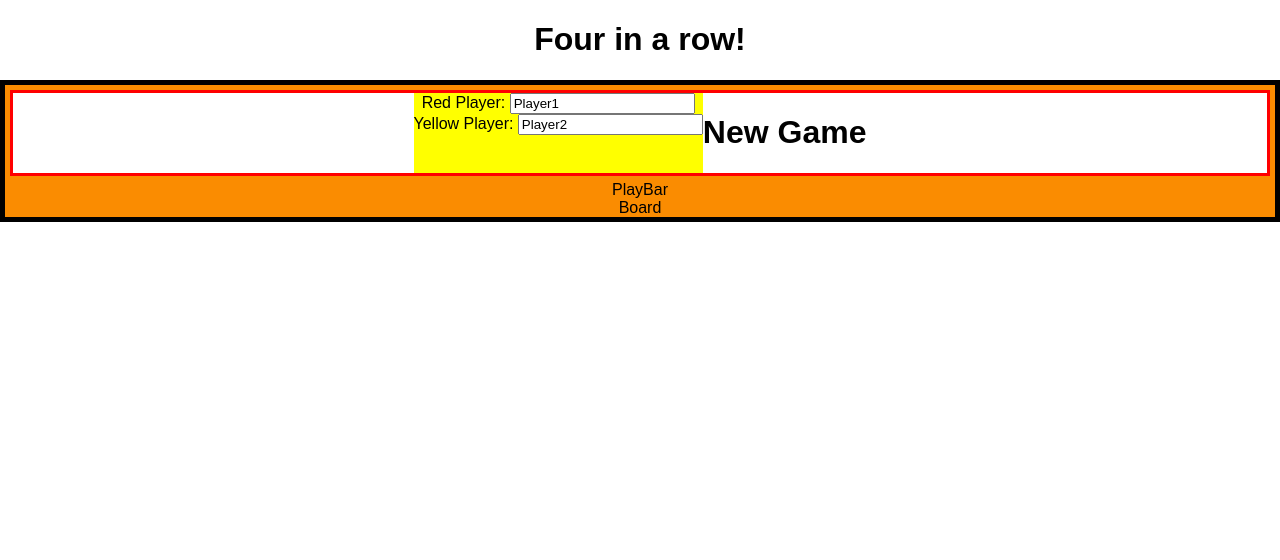
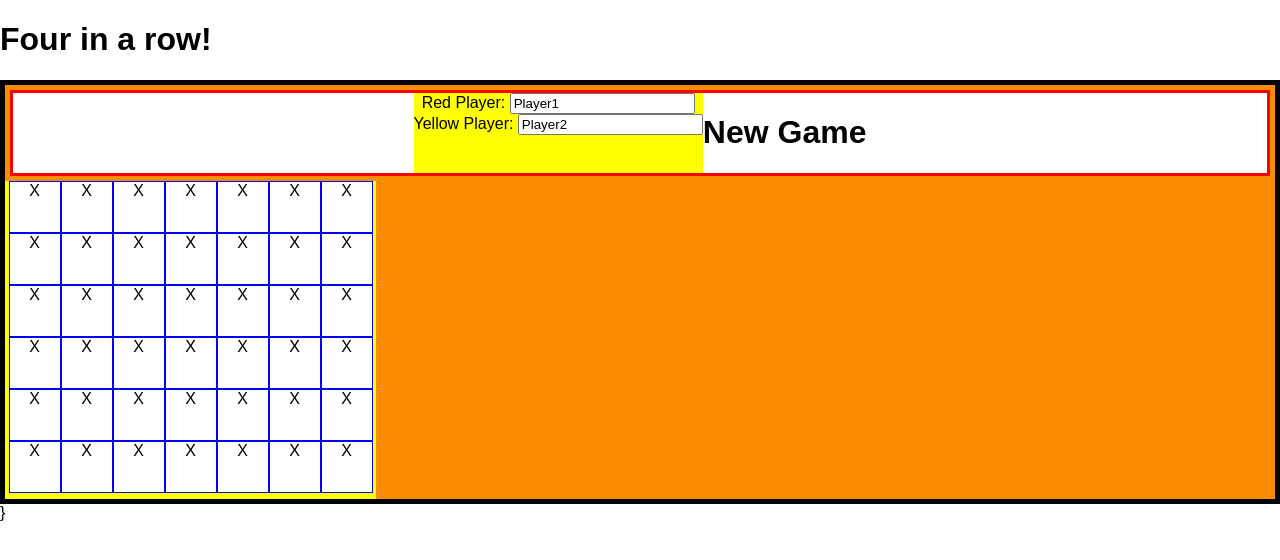
Before and after one commit to shamiran/four-in-a-row, a React (Create React App) app: page / in a window 1280 px wide. Shown: the top 560 px of the page. Built offline with nearby package versions, Linux system fonts and the light colour scheme.

Commit message:
Make react components dynamic, implement unintentional upside down rendering of board

```diff
--- a/src/App.css
+++ b/src/App.css
@@ -1,11 +1,4 @@
-.App {
-  text-align: center;
-}
 
-.App-logo {
-  animation: App-logo-spin infinite 20s linear;
-  height: 80px;
-}
 .GameContainer {
   margin:auto;
   background-color: #FA8C01;
@@ -14,7 +7,6 @@
 }
 .MenuBar {
   margin:5px;
-  height: 80px;
   border:3px solid red;
   background-color: white;
   display:flex;
@@ -30,11 +22,18 @@
   align-self: right;
 }
 
-.App-header {
-  background-color: #222;
-  height: 150px;
-  padding: 20px;
-  color: white;
+.BoardContainer {
+  background-color: grey;
+}
+.Board {
+  width:350px;
+  height:300px;
+  border:'1px solid black'
+}
+.Grid {
+  width:50px;
+  height:50px;
+  border:'1px solid black'
 }
 
 .App-intro {
--- a/src/App.js
+++ b/src/App.js
@@ -1,22 +1,41 @@
 import React, { Component } from 'react';
 import './App.css';
+import BoardLogic from './boardLogic.js';
 
+const GRID_SIZE = 50;
+const boardLogic = new BoardLogic(7,6);
 class App extends Component {
+  constructor () {
+    super();
+    this.state = {boardLogic: boardLogic};
+    /*let boardLogic = new BoardLogic(7,6);
+    props = {boardLogic : {boardLogic}};
+    console.log(boardLogic);
+    props = ({boardLogic: {boardLogic}});
+    this.setState({boardLogic: props.boardLogic});
+*/  }
+  updateBoard() {
+    this.setState({boardLogic:boardLogic});
+    console.log("Hey");
+
+  }
   render() {
-    return (
+      return (
       <div className="App">
         <h1> Four in a row! </h1>
-        <GameContainer/>
+
+        <GameContainer boardLogic={this.state.boardLogic} onPlay={this.updateBoard.bind(this)}/>}
       </div>
     );
   }
 }
 class GameContainer extends Component {
-  render() {
+ render() {
     return (
       <div className="GameContainer">
         <MenuBar />
-        <BoardContainer />
+        <BoardContainer boardLogic={this.props.boardLogic}
+         onPlay={this.props.onPlay}   />
       </div>
     );
   }
@@ -56,20 +75,57 @@ class NewGameButton extends Component {
     );
   }
 }
-/* Contains the board and playbar */
 class BoardContainer extends Component {
   render() {
-    return(
-      <div className="BoardContainer">
-        <PlayBar/>
-        <Board />
-      </div>
+    let gridContainer = [];
+    let index = 0;
+    for (let i = 0; i < this.props.boardLogic.rows; i++) {
+      for(let j = 0; j < this.props.boardLogic.cols; j++) {
+        gridContainer.push(<Grid
+          boardLogic={this.props.boardLogic}
+          row={i}
+          col={j}
+          key={index++}
+          onPlay={this.props.onPlay} />
+        );
+      }
+    }
+    let style = {
+      "width": this.props.boardLogic.cols * (GRID_SIZE + 3),
+      "height": this.props.boardLogic.rows * (GRID_SIZE + 3),
+      "backgroundColor": "yellow",
+    }
+    return(<div style={style}> {gridContainer} </div>);
+  }
+}
+class Grid extends Component {
+  handleClick() {
+    if (this.props.boardLogic.play(this.props.col)) {
+      console.log("click");
+      this.props.onPlay();
+    }
+  }
+  render() {
+    let gridStatus = this.props.boardLogic.board[this.props.col][this.props.row];
+    let backgroundColor = "white";
+    if (gridStatus !== this.props.boardLogic.EMPTY)  {
+      backgroundColor = gridStatus === this.props.boardLogic.RED ? "red" : "yellow";
+    }
+      let style = {
+      width:GRID_SIZE,
+      height:GRID_SIZE,
+      display:'inline-block',
+      "backgroundColor": backgroundColor,
+      border:'1px solid blue'
+    }
+    return(<div style={style} onClick={this.handleClick.bind(this)}>X</div>
     );
   }
 }
 
+
 /* Contains the bar used for selecting which column to place your gamepiece in */
-class PlayBar extends Component {
+/*class PlayBar extends Component {
   render() {
     return(
       <div>
@@ -77,17 +133,26 @@ class PlayBar extends Component {
       </div>
     );
   }
-}
-
-class Board extends Component {
+}*/
+/* Contains a row x col table, beware coordinate axis is flipped from boardLogic */
+/*class Board extends Component {
   render() {
     return (
-      <div>
-        Board
+      <div className="Board">
+        <table>
+          <tbody>
+              <tr> <PlayBar /> </tr>
+              {for (let row= 0; row < this.props.board.rows; row++) {
+                return <RowContainer row=row />
+              }}
+
+          </tbody>
+        </table>
       </div>
     );
   }
 
-}
+}*/
+
 
 export default App;
--- a/src/boardLogic.js
+++ b/src/boardLogic.js
@@ -61,7 +61,7 @@ const BoardLogic = class {
 		for (let col = 0; col < this.cols; col++) {
 			for(let row = 0; row < this.rows - 3; row++) {
 				let currentPiece = this.board[col][row];
-				if (currentPiece != this.EMPTY &&
+				if (currentPiece !== this.EMPTY &&
 					currentPiece === this.board[col][row + 1] &&
 					currentPiece === this.board[col][row + 2] &&
 					currentPiece === this.board[col][row + 3]) {
@@ -73,7 +73,7 @@ const BoardLogic = class {
 		for (let row = 0; row < this.rows; row++) {
 			for (let col = 0; col < this.cols - 3; col++) {
 				let currentPiece = this.board[col][row];
-				if (currentPiece != this.EMPTY &&
+				if (currentPiece !== this.EMPTY &&
 					currentPiece === this.board[col + 1][row] &&
 					currentPiece === this.board[col + 2][row] &&
 					currentPiece === this.board[col + 3][row]) {
@@ -83,11 +83,9 @@ const BoardLogic = class {
 		}
 		//Diagonally rightwards & downwards
 		for (let row = 3; row < this.rows; row++) {
-
-			let col = 0;
 			for(let i = 0 ; i < Math.min(row + 1, this.cols); i++) {
 				let currentPiece = this.board[i][row - i];
-				if (currentPiece != this.EMPTY &&
+				if (currentPiece !== this.EMPTY &&
 					currentPiece === this.board[i + 1][row - i - 1] &&
 					currentPiece === this.board[i + 2][row - i - 2] &&
 					currentPiece === this.board[i + 3][row -i - 3]) {
@@ -102,7 +100,7 @@ const BoardLogic = class {
 			for(let i = 0; i < Math.min(this.cols - col, this.rows); i++) {
 				let currentPiece = this.board[col + i][initialRow];
 
-				if (currentPiece != this.EMPTY &&
+				if (currentPiece !== this.EMPTY &&
 					currentPiece === this.board[col + i + 1][initialRow - i - 1] &&
 					currentPiece === this.board[col + i + 2][initialRow - i - 2] &&
 					currentPiece === this.board[col + i + 3][initialRow - i - 3]) {
@@ -116,7 +114,7 @@ const BoardLogic = class {
 			let initialRow = this.rows - 1;
 			for(let i = 0; i < Math.min(col, this.rows); i ++) {
 				let currentPiece = this.board[col - i][initialRow -  i];
-				if (currentPiece != this.EMPTY &&
+				if (currentPiece !== this.EMPTY &&
 					currentPiece === this.board[col - i - 1][initialRow - i - 1] &&
 					currentPiece === this.board[col - i - 2][initialRow - i - 2] &&
 					currentPiece === this.board[col - i - 3][initialRow - i - 3]) {
@@ -129,7 +127,7 @@ const BoardLogic = class {
 			let initialCol = this.cols - 1;
 			for (let i = 0; i < Math.min(row, this.cols); i ++) {
 				let currentPiece = this.board[row][initialCol];
-				if (currentPiece != this.EMPTY &&
+				if (currentPiece !== this.EMPTY &&
 					currentPiece === this.board[initialCol - i - 1][row - i - 1] &&
 					currentPiece === this.board[initialCol - i - 2][row - i - 2] &&
 					currentPiece === this.board[initialCol - i - 3][row - i - 3]) {
@@ -139,7 +137,7 @@ const BoardLogic = class {
 			}
 		}
 		for (let col = 0; col < this.cols; col++) {
-			if (this.board[col][this.rows - 1] != this.EMPTY) {
+			if (this.board[col][this.rows - 1] !== this.EMPTY) {
 				return this.GAME_CONTINUES
 			}
 		}
--- a/src/index.js
+++ b/src/index.js
@@ -3,6 +3,7 @@ import ReactDOM from 'react-dom';
 import App from './App';
 import './index.css';
 
+
 ReactDOM.render(
   <App />,
   document.getElementById('root')
```
Also changed, not shown: 1 other file (tests, documents, lock files or other folders).
